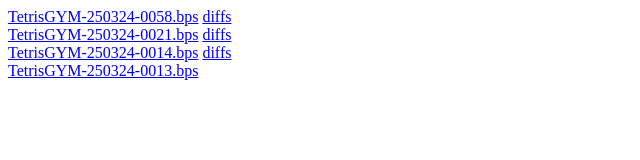
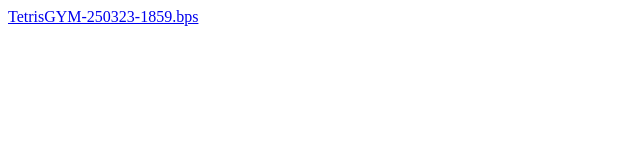
Before and after one commit to zohassadar/gymbuilds, a plain HTML site: page patches/index.html in a window 1280 px wide. Shown: the whole page, without its empty margins (0-640 px from the left). Drawn offline with Linux system fonts and the light colour scheme.

Commit message:
Update to work as service

```diff
--- a/patches/index.html
+++ b/patches/index.html
@@ -5,9 +5,6 @@ Gym Patches
 </title>
 </head>
 <body>
-<a href="TetrisGYM-250324-0058.bps">TetrisGYM-250324-0058.bps</a>&nbsp<a href="https://github.com/zohassadar/TetrisGYM/compare/a7fcdda92bc3ce3df1090b4c73373143df7b15f5...a7cfa86fdaa8badb1aafa09fcfc563e88a21a945">diffs</a><br>
-<a href="TetrisGYM-250324-0021.bps">TetrisGYM-250324-0021.bps</a>&nbsp<a href="https://github.com/zohassadar/TetrisGYM/compare/cb52c0d1562d7f3cfbb546c6b99561d59891205b...a7fcdda92bc3ce3df1090b4c73373143df7b15f5">diffs</a><br>
-<a href="TetrisGYM-250324-0014.bps">TetrisGYM-250324-0014.bps</a>&nbsp<a href="https://github.com/zohassadar/TetrisGYM/compare/2402536e20425b17e6d42c733b03e4ecf23a309e...cb52c0d1562d7f3cfbb546c6b99561d59891205b">diffs</a><br>
-<a href="TetrisGYM-250324-0013.bps">TetrisGYM-250324-0013.bps</a>&nbsp<br>
+<a href="TetrisGYM-250323-1859.bps">TetrisGYM-250323-1859.bps</a>&nbsp<br>
 </body>
 </html>
```
Also changed, not shown: 10 other files.
